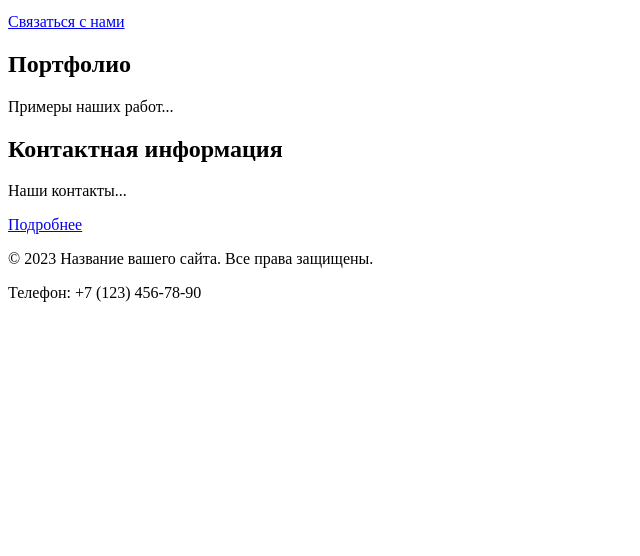
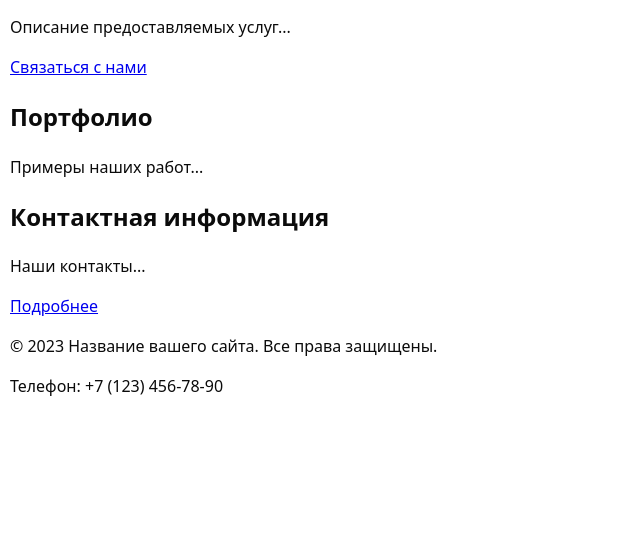
Before and after one commit to Desxlated-boop/Trying44, a plain HTML site: page src/index.html in a window 1280 px wide. Shown: the part 244-800 px from the top of the page, without its empty margins (0-640 px from the left). Drawn offline with Linux system fonts and the light colour scheme.

Commit message:
update: about.html, contacts.html, index.html, styles.css

```diff
--- a/src/index.html
+++ b/src/index.html
@@ -1,16 +1,17 @@
 <!DOCTYPE html>
 <html lang="ru">
 <head>
+    <link rel="stylesheet" href="../styles.css">
     <meta charset="UTF-8">
     <meta name="viewport" content="width=device-width, initial-scale=1.0">
     <title>Главная - Название вашего сайта</title>
     <meta name="description" content="Краткое описание главной страницы вашего сайта">
     <link rel="icon" href="../assets/favicon.ico" type="image/x-icon">
 </head>
-<body>
+<body class="border">
     <!-- Шапка сайта -->
     <header>
-        <a href="/">Логотип или название сайта</a>
+        <a href="/">Кабулибра</a>
         <!-- Главное меню навигации -->
         <nav>
             <ul>
--- a/styles.css
+++ b/styles.css
@@ -37,3 +37,38 @@ button:hover { filter: brightness(0.95); }
 dialog { padding: 1.25rem; border: none; border-radius: 12px; }
 dialog::backdrop { background: rgba(0,0,0,.5); }
 .form-actions { display:flex; gap:.5rem; margin-top:1rem; }
+
+.border{ margin-left: 10px; }
+
+:root{
+ /* Палитра */
+ --color-bg:#fff; --color-fg:#0b0b0b; --color-muted:#666;
+ --color-primary:#0a84ff; --color-danger:#b00020;
+ /* Типографика и размеры */
+ --font-body:system-ui,-apple-system,"Segoe UI",Roboto,Arial,sans-serif;
+ --space-1:4px; --space-2:8px; --space-3:16px; --space-4:24px; --space5:40px;
+ /* Скругления и тени */
+ --radius:12px;
+ --shadow:0 1px 2px rgba(0,0,0,.08), 0 8px 24px rgba(0,0,0,.08);
+}
+/* Тёмная тема: переопределяем только значения токенов */
+body.theme-dark{
+ --color-bg:#0b0b0b; --color-fg:#f5f5f5; --color-muted:#aaa;
+ --color-primary:#6aa2ff;
+}
+
+/* Reset-минимум — подробнее в 1.8 */
+*{ box-sizing:border-box; }
+html,body{ margin:0; padding:0; }
+body{
+    background:var(--color-bg);
+    color:var(--color-fg);
+    font-family:var(--font-body);
+    line-height:1.5;
+}
+
+/* Центровка и ограничение ширины контейнера */
+.container{ width:min(100% - 2*var(--space-4), 1120px); margin-inline:auto; }
+/* Вертикальные отступы секций по токенам */
+.section{ padding-block:var(--space-5); }
+.section__title{ margin:0 0 var(--space-3); }
```
Also changed, not shown: src/about.html (+3 -2 lines), src/contacts.html (+2 -2 lines).
